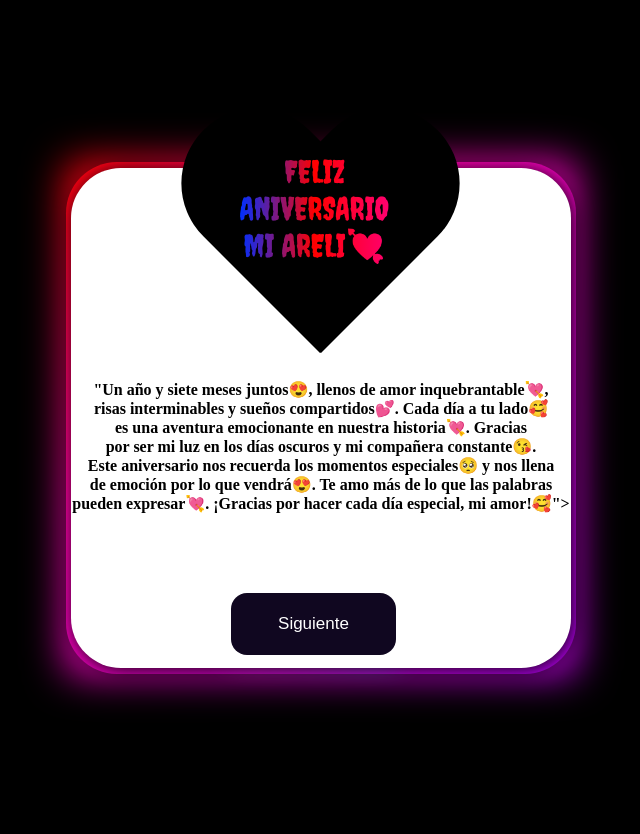
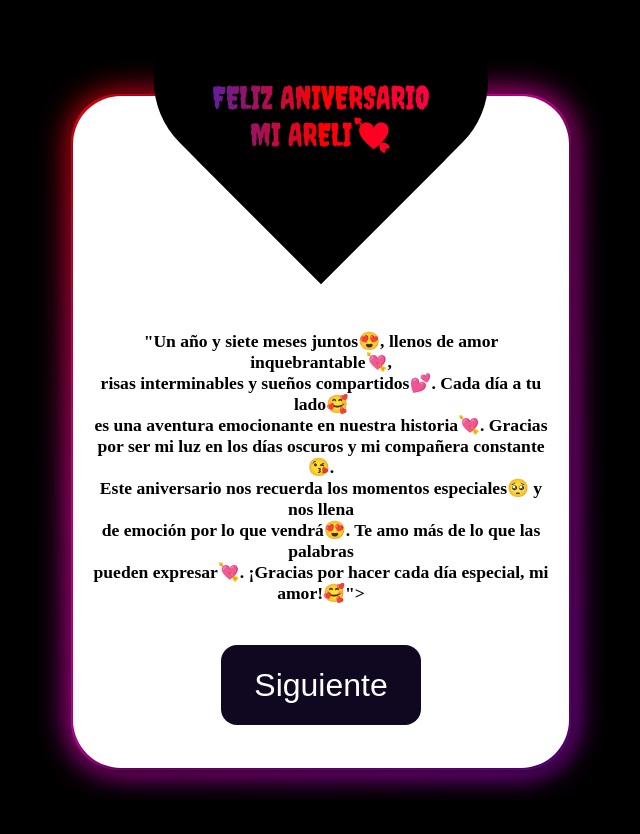
Before and after one commit to 2004Style/Mi_Aniversario, a plain HTML site: page Index.html in a window 1280 px wide. Shown: the top 834 px of the page, without its empty margins (319-959 px from the left). After the commit the page ends 800 px from the top, so only its background shows below. Drawn offline with Linux system fonts and the light colour scheme.

Commit message:
hola ´putita ya arregle tu huevada

```diff
--- a/fraseaniverario.css
+++ b/fraseaniverario.css
@@ -1,44 +1,42 @@
-body{
+body {
   justify-content: center;
   background-color: #000;
 }
-.container{
+
+.container {
   display: flex;
   justify-content: center;
 }
+
 .tarjeta1 {
-    top: 15vh;
-    width: 60vh;
-    height: 70vh;
+  flex-direction: column;
+  top: 12vh;
+  width: 58vh;
+  height: 80vh;
   display: flex;
-    align-items: center;
-    justify-content: center;
-    gap: 10px;
-    padding: 0px 15px;
+  padding: 2vh;
   background-color: red;
   border-radius: 10px;
   border: none;
-    color: white;
-    position: relative;
-    cursor: pointer;
-    font-weight: 900;
+  position: absolute;
+  cursor: default;
   transition-duration: .2s;
   background: linear-gradient(0deg, #000, #272727);
 }
 
-  .tarjeta1:before, .tarjeta1:after {
+.tarjeta1:before,
+.tarjeta1:after {
   content: '';
   position: absolute;
   left: -2px;
   top: -2px;
   border-radius: 10px;
-    background: linear-gradient(45deg, #fb0094, #0000ff, #00fff7,#ffff00, #ff0000, #fb0094,
-          #0000ff, #00ff00,#ffff00, #ff0000);
-    background-size: 400%;
-    width: calc(100% + 4px);
-    height: calc(100% + 4px);
+  background: linear-gradient(45deg, #fb0094,    #a200ff,    #4400ff,    #00aeff,    #00ff73,    #fb0094,    #a200ff,    #4400ff,    #00aeff,    #00ff73);
+  background-size: 200%;
+  width: calc(100% + 0.6vh);
+  height: calc(100% + 0.6vh);
   z-index: -1;
-    animation: steam 20s linear infinite;
+  animation: steam 15s linear infinite;
 }
 
 @keyframes steam {
@@ -56,42 +54,29 @@ body{
 }
 
 .tarjeta1:after {
-    filter: blur(50px);
+  filter: blur(3vh);
 }
-  .titulo{
-    position: absolute;
-    top: -1%;
-    font-size: 32px;
-    color: #ffffff;
-    margin-bottom: 10px;
-    background-image: linear-gradient(to right, rgb(68, 0, 255), rgb(255, 0, 123),rgb(244, 0, 0));
-    margin-bottom: 1rem;
+
+.titulo {
+  font-size: 4vh;
+  background-image: linear-gradient(to right, rgb(68, 0, 255), rgb(255, 0, 123), rgb(244, 0, 0));
   -webkit-background-clip: text;
   background-clip: text;
   color: transparent;
-    z-index: 2;
   text-align: center;
-    font-family: 'Creepster', cursive;;
+  font-family: 'Creepster', cursive;
+  ;
 }
-  p{
-    position: absolute;
-    top: 16%;
+
+.texto {
+  font-weight: 900;
+  color: white;
   text-align: center;
   font-size: 2vh;
 }
 
-  .video-container {
-
-    position:relative;
-    overflow: hidden;
-    padding-bottom: 56.25%;
-    max-width: 100%;
-    border-radius: 10px;
+.video {
+  padding-top: 2vh;
+  width: auto;
+  height: 38vh;
 }
-.responsive-video {
-    position: relative;
-    top: 34vh;
-    left: 20vh;
-    width: 40%;
-    height: 100%;
-}
--- a/styles.css
+++ b/styles.css
@@ -1,48 +1,50 @@
-body{
+body {
   background-color: black;
 }
-#container{
+
+#container {
   display: flex;
   justify-content: center;
+  margin: 0;
+  padding: 0;
+}
 
-}
 .tarjeta1 {
-    top: 20vh;
-    background-color: rgb(255, 255, 255);
-    width: 500px;
-    height: 500px;
-    position: relative;
+  position: absolute;
   display: flex;
   align-items: center;
   justify-content: center;
-    border-radius: 10%;
-    box-shadow: 2px 2px 19px;
+  top: 12vh;
+  padding: 2vh;
+  flex-direction: column;
+  background-color: rgb(255, 255, 255);
+  width: 58vh;
+  height: 80vh;
+  border-radius: 6vh;
+  box-shadow: 0.2vh 0.2vh 1vh;
 }
 
 .tarjeta1::before {
   content: "";
   position: absolute;
-    z-index: -19;
-    width: 510px;
-    height: 512px;
-    margin: auto;
-    background: rgb(4,0,255);
+  width: calc(100% + 0.6vh);
+    height: calc(100% + 0.6vh);
+  z-index: -1;
   background: linear-gradient(135deg, rgb(255, 0, 0) 0%, rgb(255, 0, 166) 35%, rgb(157, 0, 255) 100%);
-    border-radius: 10%;
+  border-radius: 6vh;
 }
 
 .tarjeta1::after {
   content: "";
   position: absolute;
-    z-index: -19;
-    width: 510px;
-    height: 512px;
-    margin: auto;
+  z-index: -1;
+  width: calc(100% + 0.6vh);
+  height: calc(100% + 0.6vh);
   background: rgb(255, 0, 0);
-    background: linear-gradient(135deg, rgb(255, 0, 0) 0%, rgb(255, 0, 174) 35%, rgba(209,0,255,1) 100%);
-    border-radius: 10px;
-    filter: blur(20px);
-    transition: 2s;
+  background: linear-gradient(135deg, rgb(255, 0, 0) 0%, rgb(255, 0, 174) 35%, rgba(209, 0, 255, 1) 100%);
+  border-radius: 6vh;
+  filter: blur(2vh);
+  transition: .5s;
 }
 
 .tarjeta1:hover::after {
@@ -62,90 +64,85 @@ body{
     opacity: 1;
   }
 }
+
 .corazon {
   position: absolute;
+  display: flex;
+  align-items: center;
+  justify-content: center;
+  text-align: center;
   top: -19%;
-    left: 20%;
-    width:10vh;
-    height: 200vh;
-    z-index: 2;
+}
 
-  }
 .corazon::before,
 .corazon::after {
   content: "";
   position: absolute;
-    top: 40px;
-    width: 150px;
-    height: 240px;
-    border-radius: 98px 98px 0 0;
+  width: 22vh;
+  height: 36vh;
+  border-radius: 98vh 98vh 0 0;
   background: rgb(0, 0, 0);
+}
 
-  }
 .corazon::before {
-    left: 149px;
+  left: 22vh;
   transform: rotate(-45deg);
   transform-origin: 0 100%;
 }
+
 .corazon::after {
   left: 0;
   transform: rotate(45deg);
   transform-origin: 100% 100%;
 }
-  .letra{
-    position: absolute;
-    top: 5%;
-    left: 86%;
+
+.letra {
+  width: 44vh;
+  height: 37vh;
+  text-align: center;
+  align-items: center;
+  justify-content: center;
+  margin-bottom: 6vh;
+  display: flex;
+  position: relative;
   font-size: 4vh;
-    background-image: linear-gradient(to right, rgb(0, 47, 255), rgb(255, 0, 0),rgb(255, 0, 111));
-    margin-bottom: 1rem;
-    -webkit-background-clip: text;
+  background: linear-gradient(to right, rgb(0, 47, 255), rgb(255, 0, 0), rgb(255, 0, 111));
   background-clip: text;
   color: transparent;
   z-index: 2;
-    text-align: center;
   font-family: 'Creepster', cursive;
+}
 
-  }
-  .frase{
-    font-size: 100%;
-   position: absolute;
-   top: 35%;
+.frase {
+  margin-top: 24vh;
+  font-size: 2.2vh;
   text-align: center;
 }
+
 .boton {
-    top: 85%;
-    left: 32%;
-    width: 165px;
-    height: 62px;
+  width: 25vh;
+  height: 10vh;
   cursor: pointer;
   color: #fff;
-    font-size: 17px;
-    border-radius: 1rem;
+  font-size: 4vh;
+  border-radius: 2vh;
   border: none;
-    position: absolute;
   background: #100720;
   transition: 0.1s;
-
 }
 
 .boton::after {
   content: '';
-    width: 100%;
-    height: 100%;
-    background-image: radial-gradient( circle farthest-corner at 10% 20%,  rgba(255,94,247,1) 17.8%, rgba(2,245,255,1) 100.2% );
+  background-image: radial-gradient(circle farthest-corner at 10% 20%, rgba(255, 94, 247, 1) 17.8%, rgba(2, 245, 255, 1) 100.2%);
   filter: blur(15px);
-    z-index: -1;
-    position: absolute;
+  z-index: 3;
+  position: relative;
   left: 0;
   top: 0;
-
-
 }
 
 .boton:active {
   transform: scale(0.9) rotate(3deg);
-    background: radial-gradient( circle farthest-corner at 10% 20%,  rgba(255,94,247,1) 17.8%, rgba(2,245,255,1) 100.2% );
+  background: radial-gradient(circle farthest-corner at 10% 20%, rgba(255, 94, 247, 1) 17.8%, rgba(2, 245, 255, 1) 100.2%);
   transition: 0.5s;
-
 }
```
Also changed, not shown: fraseaniversario.html (+7 -8 lines). Lines whose indentation alone changed are shown as unchanged.
